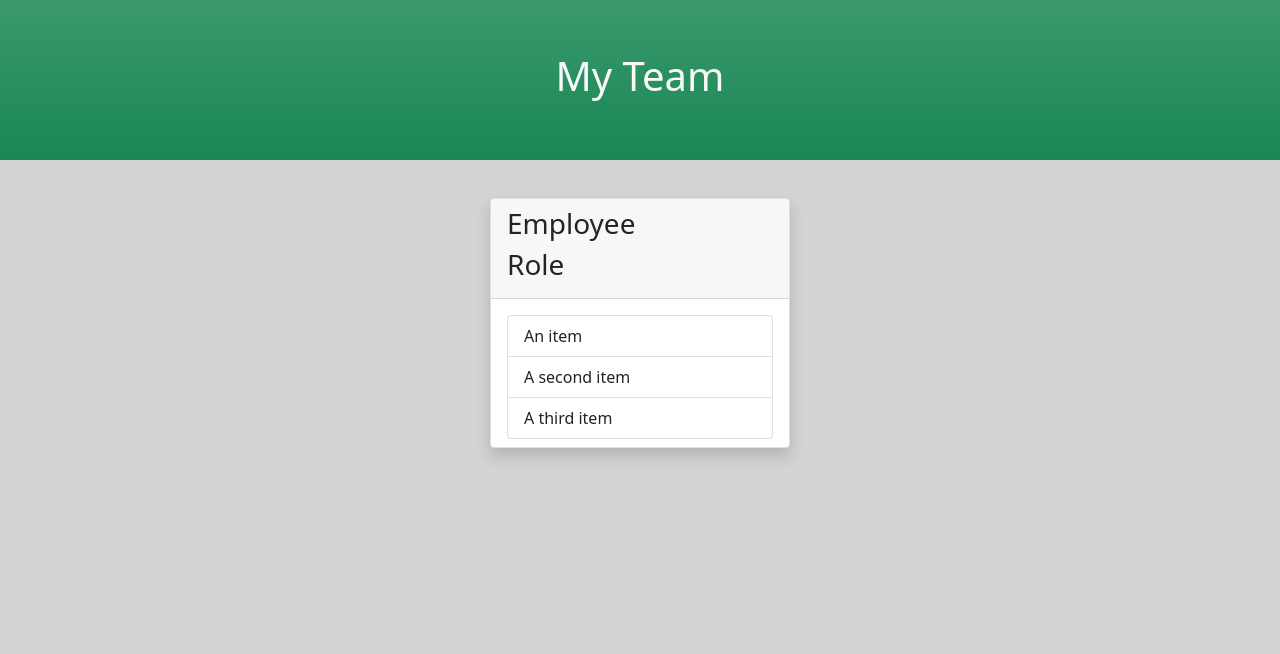
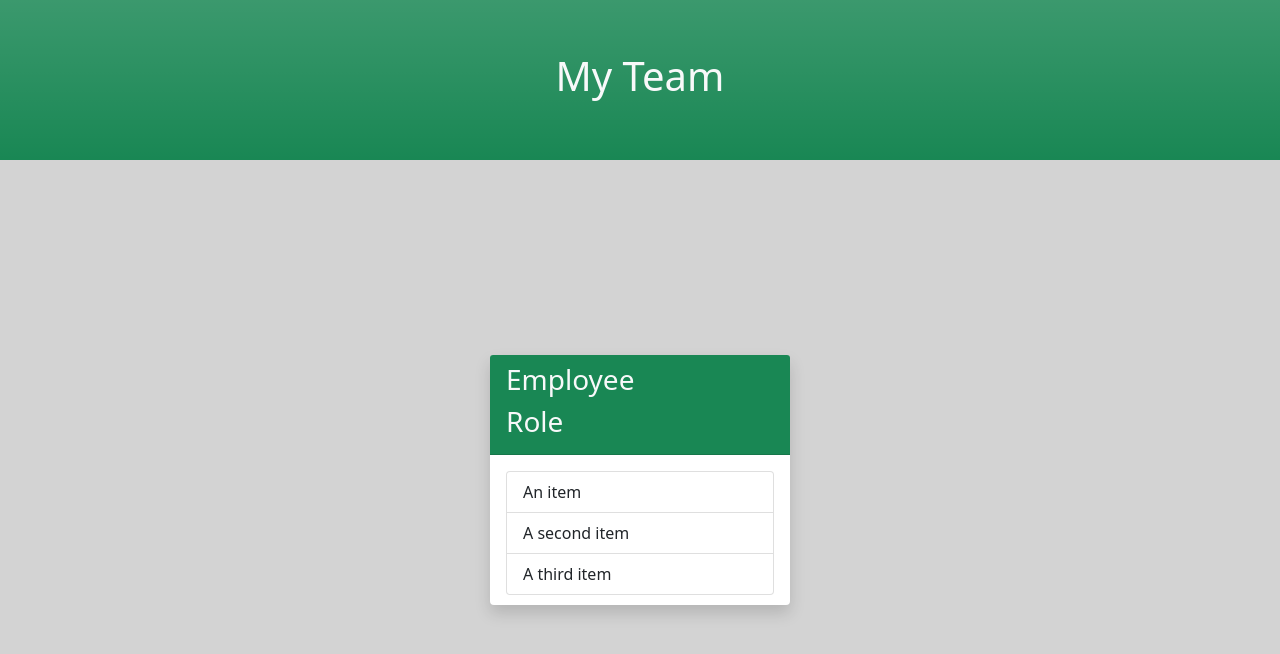
Before and after one commit to buneroskoviche/TeamProfileGenerator, a website: page src/template.html in a window 1280 px wide. Drawn offline with nearby package versions, Linux system fonts and the light colour scheme.

Commit message:
small css tweaks

```diff
--- a/src/style.css
+++ b/src/style.css
@@ -8,7 +8,8 @@
 }
 
 .card {
-    margin: 3%;
+    margin: 2%;
     width: 300px;
     height: 250px;
+    border: none;
 }
--- a/src/template.html
+++ b/src/template.html
@@ -25,18 +25,18 @@
 
     <div class="container-fluid">
         <div class="row">
-            <div id="cards" class="col d-flex justify-content-around flex-wrap">
+            <div id="cards" class="col d-flex justify-content-evenly align-items-center flex-wrap">
 
                 <div class="card shadow">
-                    <div class="card-header">
-                      <h3>Employee</h3>
-                      <h3>Role</h3>
+                    <div class="card-header bg-success text-light">
+                      <h3 id="name">Employee</h3>
+                      <h3 id="role">Role</h3>
                     </div>
                     <div class="card-body">
                         <ul class="list-group">
-                            <li class="list-group-item">An item</li>
-                            <li class="list-group-item">A second item</li>
-                            <li class="list-group-item">A third item</li>
+                            <li id="id" class="list-group-item">An item</li>
+                            <li id="email" class="list-group-item">A second item</li>
+                            <li id="wildcard" class="list-group-item">A third item</li>
                         </ul>
                     </div>
                 </div>
```
